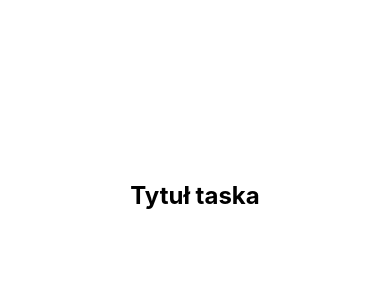
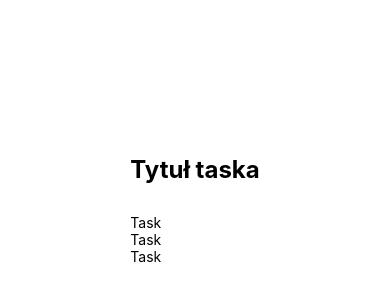
Before and after one commit to huminek15/Todo-rn, a React Native app: screen / in a window 390 px wide. Shown: the part 252-552 px from the top of the page. Built offline with nearby package versions, Linux system fonts and the light colour scheme.

Commit message:
Added components

```diff
--- a/App.js
+++ b/App.js
@@ -1,11 +1,16 @@
 import { StyleSheet, Text, View } from 'react-native';
+import Task from "./components/Task.js"
 
 export default function App() {
   return (
     <View style={styles.container}>
       <View style={styles.tasksWrapper}>
         <Text style={styles.sectionTitle}>Tytuł taska</Text>
-        <View style={styles.items}></View>
+        <View style={styles.items}>
+          <Task></Task>
+          <Task></Task>
+          <Task></Task>
+        </View>
       </View>
     </View>
   );
--- /dev/null
+++ b/components/Task.js
@@ -0,0 +1,18 @@
+import React from "react";
+import {View, Text, StyleSheet} from 'react-native'
+
+
+const Task = () => {
+    return (
+        <View>
+            <Text>Task</Text>
+        </View>
+    )
+}
+
+
+const styles = StyleSheet.create ({
+
+})
+
+export default Task;
```
